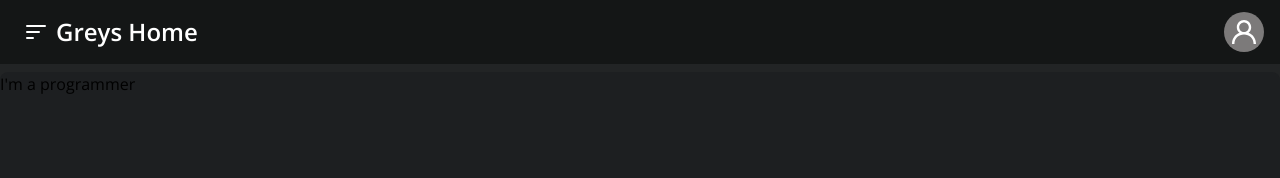
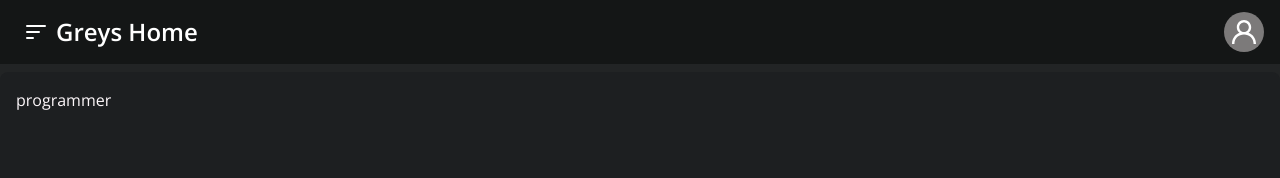
Before and after one commit to GreyStinger/GreyStinger.github.io, a Nuxt app: page /about in a window 1280 px wide. Shown: the top 178 px of the page. Built offline with nearby package versions, Linux system fonts and the light colour scheme.

Commit message:
programmer

```diff
--- a/pages/about.vue
+++ b/pages/about.vue
@@ -1,6 +1,6 @@
 <template>
   <MainScaffold>
-    <p>I'm a programmer</p>
+    <p class="text-snow p-4">programmer</p>
   </MainScaffold>
 </template>
 
```
